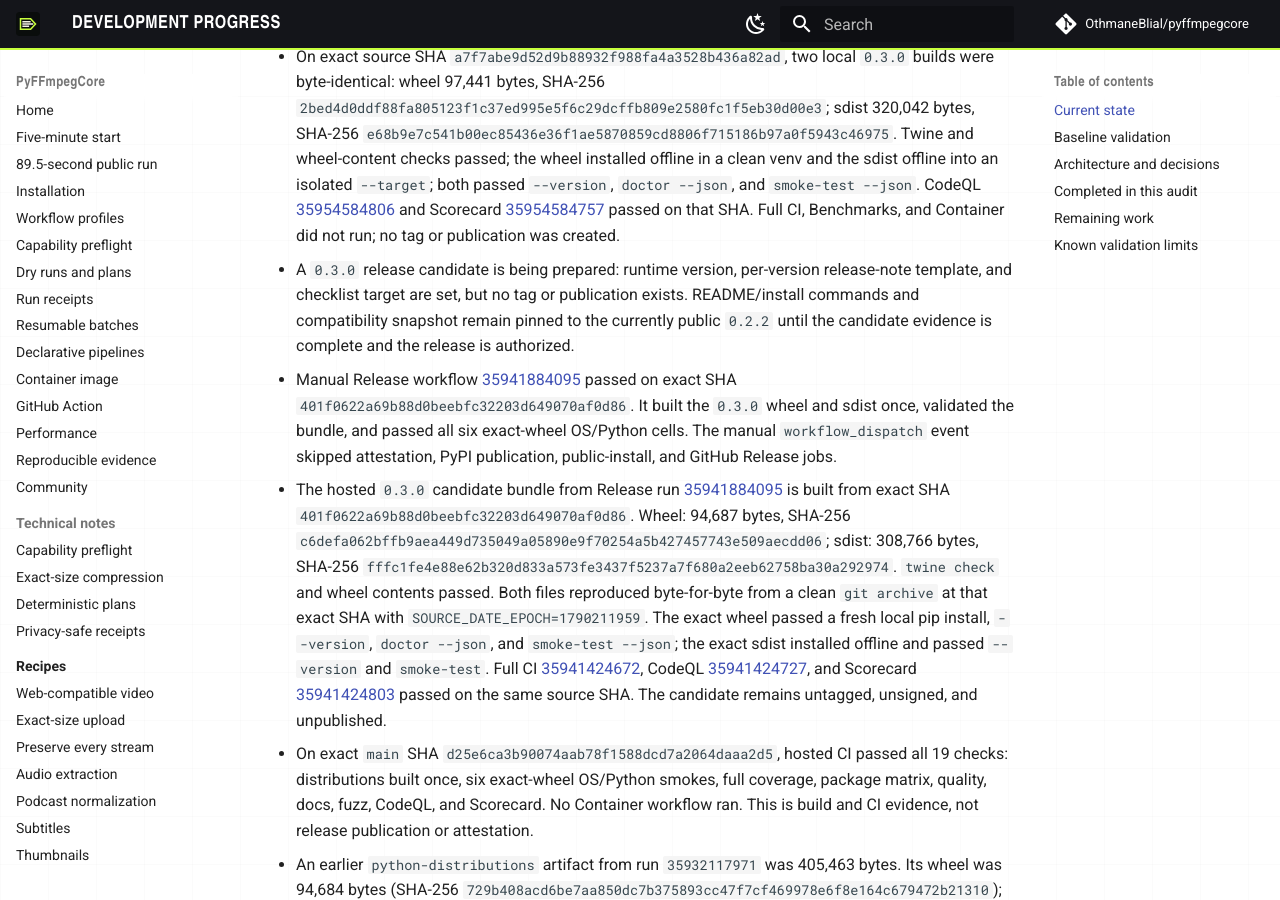
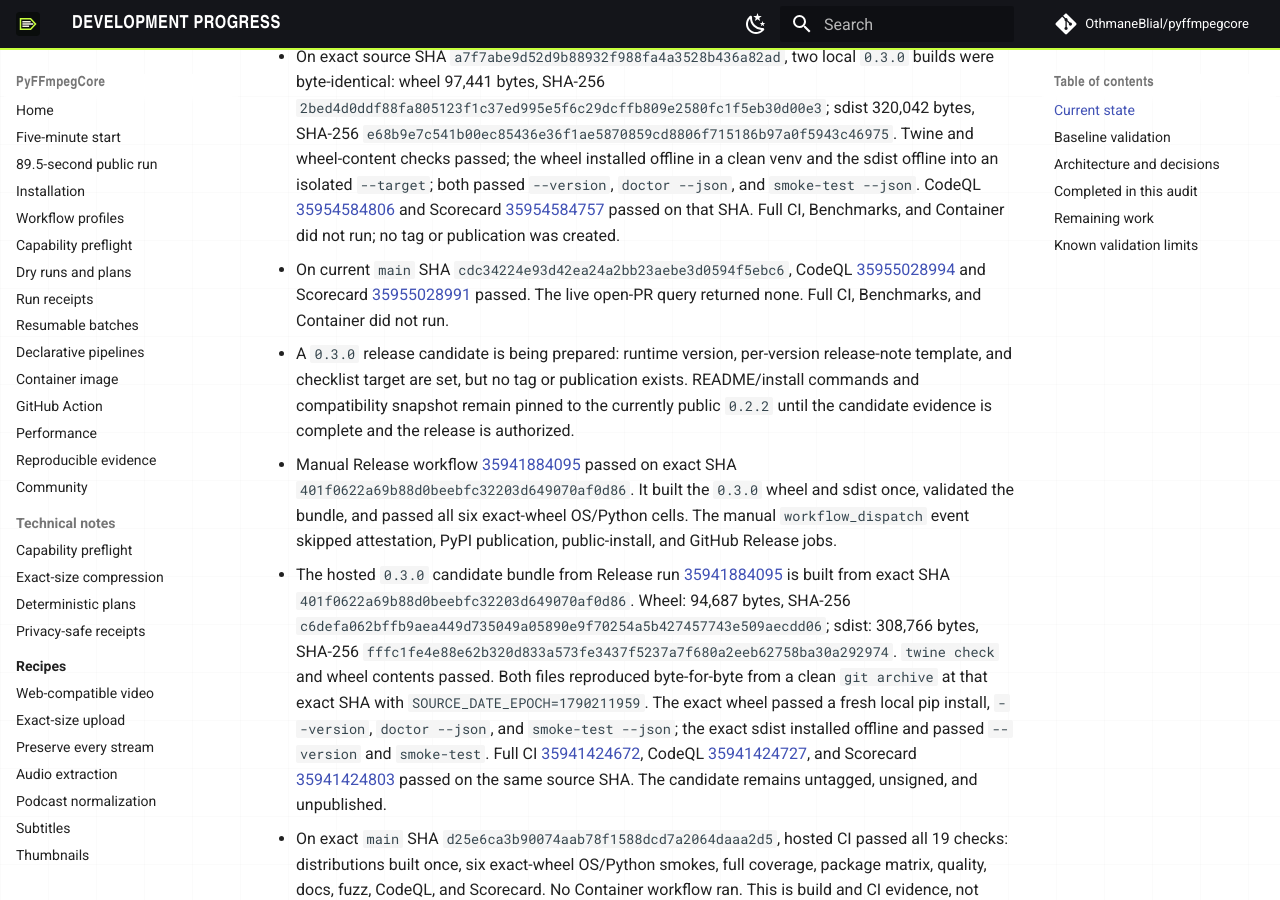
Before and after one commit to OthmaneBlial/pyffmpegcore, an MkDocs documentation site: the page built from docs/PROGRESS.md, in a window 1280 px wide and 900 px high, scrolled down 722 px. Built offline with MkDocs 1.6.1 and Material for MkDocs 9.7.7, drawn with Linux system fonts in a browser that asks for light colours; comment, search, counter and statistics services are not loaded.

Commit message:
docs: record latest main security checks

```diff
--- a/docs/PROGRESS.md
+++ b/docs/PROGRESS.md
@@ -8,6 +8,7 @@ Updated: 2026-09-24
 - Local environment: macOS arm64, Python 3.14.6, FFmpeg/FFprobe 9.0.1.
 - Public package version remains `0.2.2`; no new release was created.
 - On exact source SHA `a7f7abe9d52d9b88932f988fa4a3528b436a82ad`, two local `0.3.0` builds were byte-identical: wheel 97,441 bytes, SHA-256 `2bed4d0ddf88fa805123f1c37ed995e5f6c29dcffb809e2580fc1f5eb30d00e3`; sdist 320,042 bytes, SHA-256 `e68b9e7c541b00ec85436e36f1ae5870859cd8806f715186b97a0f5943c46975`. Twine and wheel-content checks passed; the wheel installed offline in a clean venv and the sdist offline into an isolated `--target`; both passed `--version`, `doctor --json`, and `smoke-test --json`. CodeQL [35954584806](https://github.com/OthmaneBlial/pyffmpegcore/actions/runs/35954584806) and Scorecard [35954584757](https://github.com/OthmaneBlial/pyffmpegcore/actions/runs/35954584757) passed on that SHA. Full CI, Benchmarks, and Container did not run; no tag or publication was created.
+- On current `main` SHA `cdc34224e93d42ea24a2bb23aebe3d0594f5ebc6`, CodeQL [35955028994](https://github.com/OthmaneBlial/pyffmpegcore/actions/runs/35955028994) and Scorecard [35955028991](https://github.com/OthmaneBlial/pyffmpegcore/actions/runs/35955028991) passed. The live open-PR query returned none. Full CI, Benchmarks, and Container did not run.
 - A `0.3.0` release candidate is being prepared: runtime version, per-version release-note template, and checklist target are set, but no tag or publication exists. README/install commands and compatibility snapshot remain pinned to the currently public `0.2.2` until the candidate evidence is complete and the release is authorized.
 - Manual Release workflow [35941884095](https://github.com/OthmaneBlial/pyffmpegcore/actions/runs/35941884095) passed on exact SHA `401f0622a69b88d0beebfc32203d649070af0d86`. It built the `0.3.0` wheel and sdist once, validated the bundle, and passed all six exact-wheel OS/Python cells. The manual `workflow_dispatch` event skipped attestation, PyPI publication, public-install, and GitHub Release jobs.
 - The hosted `0.3.0` candidate bundle from Release run [35941884095](https://github.com/OthmaneBlial/pyffmpegcore/actions/runs/35941884095) is built from exact SHA `401f0622a69b88d0beebfc32203d649070af0d86`. Wheel: 94,687 bytes, SHA-256 `c6defa062bffb9aea449d735049a05890e9f70254a5b427457743e509aecdd06`; sdist: 308,766 bytes, SHA-256 `fffc1fe4e88e62b320d833a573fe3437f5237a7f680a2eeb62758ba30a292974`. `twine check` and wheel contents passed. Both files reproduced byte-for-byte from a clean `git archive` at that exact SHA with `SOURCE_DATE_EPOCH=1790211959`. The exact wheel passed a fresh local pip install, `--version`, `doctor --json`, and `smoke-test --json`; the exact sdist installed offline and passed `--version` and `smoke-test`. Full CI [35941424672](https://github.com/OthmaneBlial/pyffmpegcore/actions/runs/35941424672), CodeQL [35941424727](https://github.com/OthmaneBlial/pyffmpegcore/actions/runs/35941424727), and Scorecard [35941424803](https://github.com/OthmaneBlial/pyffmpegcore/actions/runs/35941424803) passed on the same source SHA. The candidate remains untagged, unsigned, and unpublished.
```
